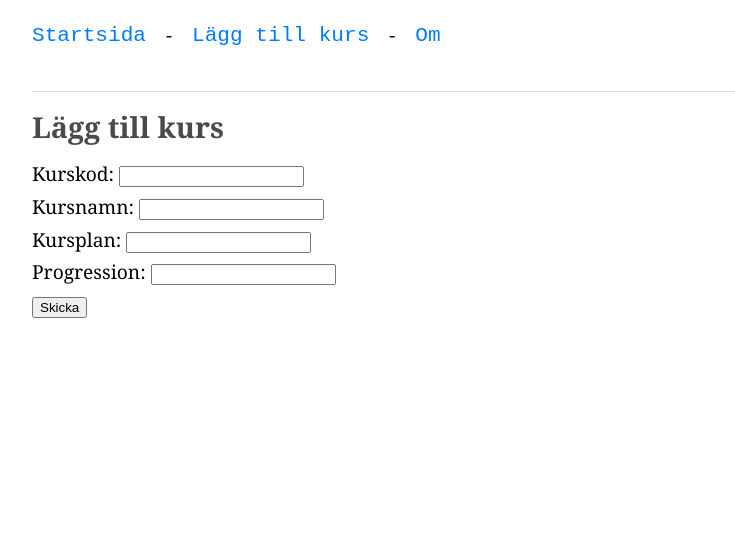
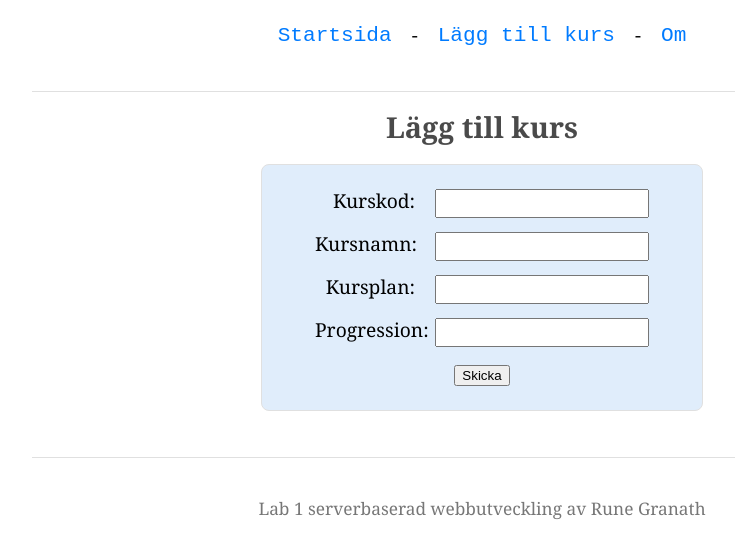
Before and after one commit to runegranath/copa-pastaFE, a Node server app: page /add in a window 1280 px wide. Shown: the top 559 px of the page, without its empty margins (158-893 px from the left). Run offline with Node 20, Linux system fonts and the light colour scheme; data that the repository does not hold is empty.

Commit message:
css, about-text tillagt

```diff
--- a/public/styles.css
+++ b/public/styles.css
@@ -1,23 +1,30 @@
 body {
   max-width: 900px;
   margin: 0 auto;
+  min-height: 70vh;
+  display: flex;
+  flex-direction: column;
   font-family: Georgia, "Times New Roman", Times, serif;
   font-size: 1.2em;
   line-height: 1.7em;
   padding: 0 20px;
+  text-align: center;
 }
 
 main {
   margin-top: 20px;
   border-top: 1px solid #e0e0e0;
+  flex: 1;
 }
 
 nav {
+  width: 100%;
   display: flex;
   gap: 20px;
-  align-items: center;
+  justify-content: center;
   padding: 1em 0;
   max-width: 600px;
+  margin: 0 auto;
 }
 
 h1 {
@@ -86,3 +93,34 @@ nav a:hover {
 .courses-container {
   overflow-x: auto;
 }
+
+footer {
+  border-top: 1px solid #e0e0e0;
+  text-align: center;
+  padding: 1em 0;
+  color: #777;
+  font-size: 0.9em;
+}
+
+.form-container {
+  max-width: 400px;
+  margin: 20px auto;
+  padding: 20px;
+  border: 1px solid #e0e0e0;
+  border-radius: 8px;
+  background-color: #e0edfb;
+}
+
+.form-container label {
+  display: inline-block;
+  width: 100px;
+  margin-right: 15px;
+  margin-bottom: 10px;
+  text-align: right;
+}
+
+.form-container input {
+  width: 200px;
+  margin-bottom: 10px;
+  padding: 5px;
+}
--- a/views/add.ejs
+++ b/views/add.ejs
@@ -16,6 +16,7 @@
     </header>
     <main>
         <h1>Lägg till kurs</h1>
+        <div class="form-container">
 
         <% if(locals.errors.length> 0) { %>
             <ul>
@@ -42,9 +43,12 @@
                     <br />
                     <button type="submit">Skicka</button>
                 </form>
-
+        </div>
     </main>
 
+    <footer>
+        <p> Lab 1 serverbaserad webbutveckling av Rune Granath</p>
+    </footer>
 
 </body>
 
```
Also changed, not shown: views/about.ejs (+14 -0 lines), views/index.ejs (+6 -1 lines).
